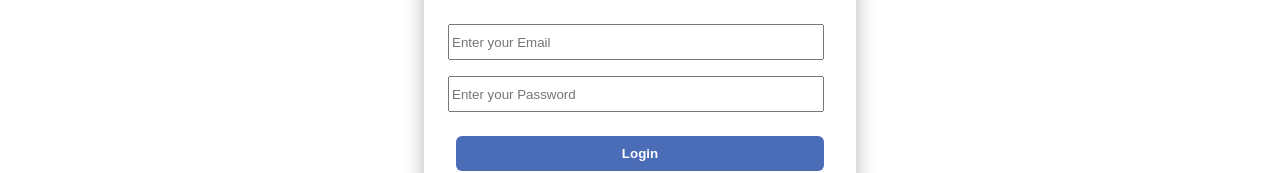
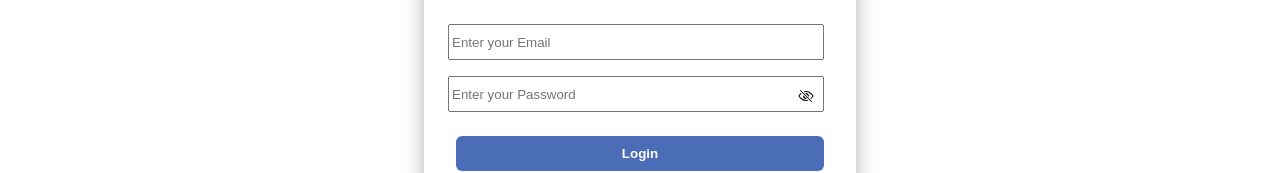
Before and after one commit to codingeet/blog_site, a React (Create React App) app in the folder frontend/: page /login in a window 1280 px wide. Shown: the part 143-316 px from the top of the page. Built offline with nearby package versions, Linux system fonts and the light colour scheme.

Commit message:
eye icon  added on login form

```diff
--- a/frontend/package.json
+++ b/frontend/package.json
@@ -18,6 +18,7 @@
     "@tiptap/starter-kit": "^3.0.7",
     "react": "^19.1.0",
     "react-dom": "^19.1.0",
+    "react-icons": "^5.5.0",
     "react-router-dom": "^7.6.3",
     "react-scripts": "5.0.1",
     "web-vitals": "^2.1.0"
--- a/frontend/src/pages/Login.jsx
+++ b/frontend/src/pages/Login.jsx
@@ -1,8 +1,15 @@
 import React, { useState } from "react";
 import "../styles/Login.css"
+import { IoEyeOutline, IoEyeOffOutline } from "react-icons/io5";
+
+
 
 export default function Login() {
     const [isLoginForm, toggleLoginForm] = useState(true);
+    const [openEye, toggleOpenEye] = useState(false);
+    const handleClick = () => {
+        toggleLoginForm(!isLoginForm)
+    }
     return (
         <div className="container">
             <div className="form-container">
@@ -13,7 +20,8 @@ export default function Login() {
                             <input type="text" id="email" name="email" placeholder="Enter your Email" />
                         </div>
                         <div className='input-wrap'>
-                            <input type="password" id="password" name="password" placeholder="Enter your Password" />
+                            <input id="password" name="password" type={openEye ? "text" : "password"} placeholder="Enter your Password" className="ml-[-5vh] text-xl cursor-pointer hover:text-[red] duration-300" />
+                            <span onClick={() => toggleOpenEye(!openEye)} className="eye-icon"> {openEye ? <IoEyeOutline /> : <IoEyeOffOutline />}</span>
                         </div>
                         <div className="button-wrapper">
                             <button className="btn btn-primary  submit" type='button'>Login</button>
@@ -24,13 +32,13 @@ export default function Login() {
                     :
                     <div className="form">
                         <h3>SignUp Form</h3>
-                       <div className='input-wrap'>
+                        <div className='input-wrap'>
                             <input type="text" id="email" name="email" placeholder="Enter your Email" />
                         </div>
                         <div className='input-wrap'>
                             <input type="password" id="password" name="password" placeholder="Enter your Password" />
                         </div>
-                         <div className='input-wrap'>
+                        <div className='input-wrap'>
                             <input type="password" id="confirmpassword" name="Confirmpassword" placeholder="Confirm Password" />
                         </div>
                         <div className="button-wrapper">
--- a/frontend/src/styles/Login.css
+++ b/frontend/src/styles/Login.css
@@ -1,22 +1,27 @@
  .container {
    padding: 1em;
  }
+
  .form-container {
    width: 400px;
-  padding: 16px ;
+   padding: 16px;
    border-radius: 8px;
-  box-shadow: 0 8px 20px rgba(0, 0, 0, 0.3); /* smooth shadow */
+   box-shadow: 0 8px 20px rgba(0, 0, 0, 0.3);
+   /* smooth shadow */
    margin-left: auto;
    margin-right: auto;
+
    h3 {
      text-align: center;
    }
 
  }
+
  .button-wrapper {
    display: flex;
    justify-content: center;
-  button{
+
+   button {
      width: 100%;
    }
  }
@@ -24,6 +29,7 @@
  .input-wrap {
    padding: 8px;
    width: 100%;
+   position: relative;
 
    input {
      width: 92%;
@@ -34,3 +40,9 @@
      margin-right: 8px;
    }
  }
+
+ .eye-icon {
+   position: absolute;
+   top: 36%;
+   right: 10%;
+ }
```
Lines whose indentation alone changed are shown as unchanged.
